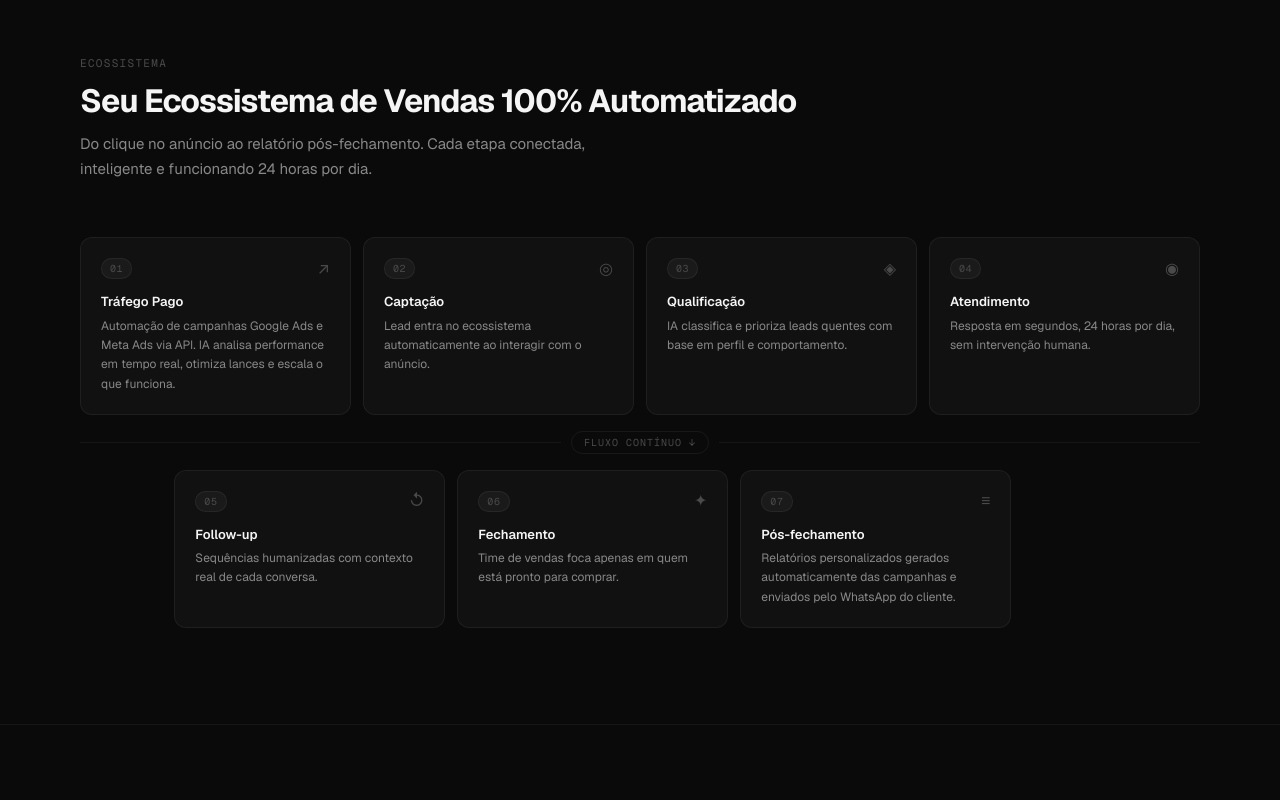
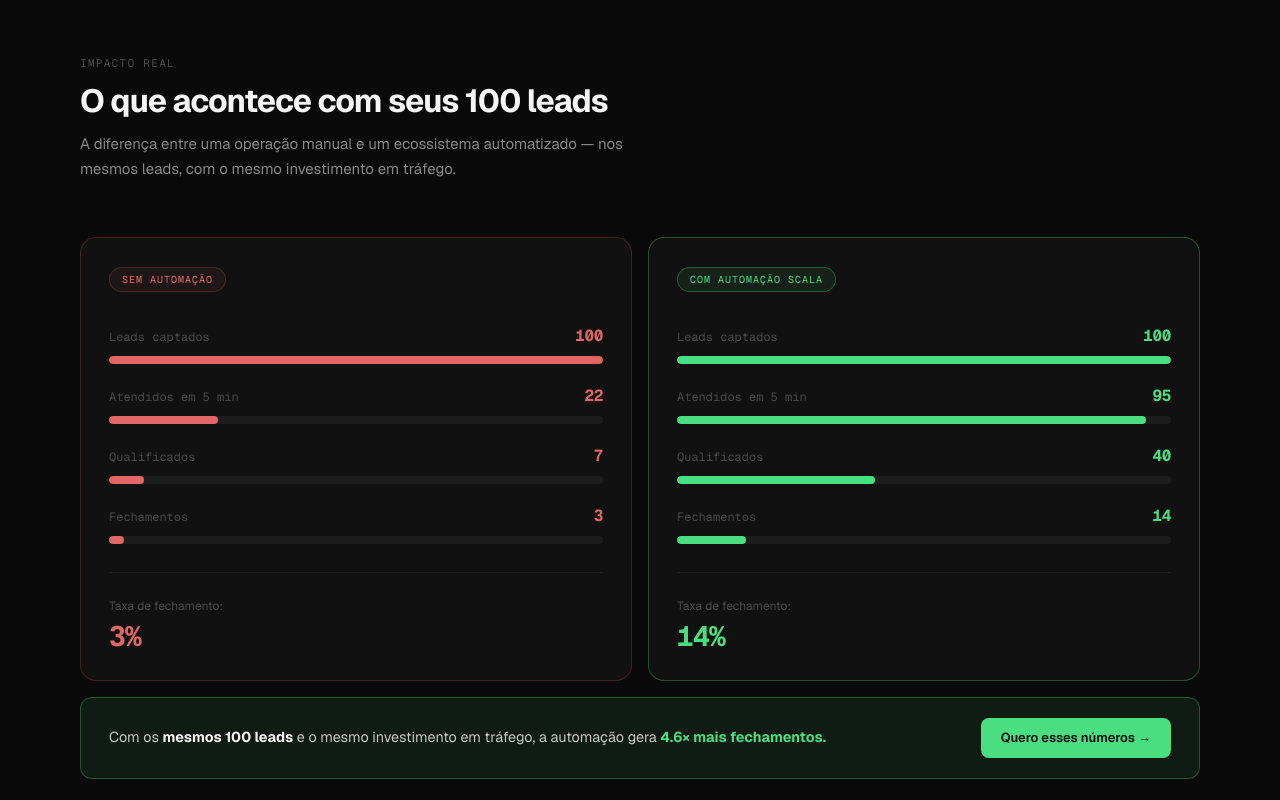
Before and after one commit to ph-nunan/portfolio-scala, a Next.js app: page / in a window 1280 px wide. Shown: the part 1780-2580 px from the top of the page. Built offline with nearby package versions, Linux system fonts and the light colour scheme.

Commit message:
feat: FunnelComparison — funil comparativo animado sem vs com automacao

```diff
--- a/app/page.tsx
+++ b/app/page.tsx
@@ -2,6 +2,7 @@ import Navbar from "@/components/Navbar"
 import FloatingCTA from "@/components/FloatingCTA"
 import Hero from "@/components/sections/Hero"
 import Problem from "@/components/sections/Problem"
+import FunnelComparison from "@/components/sections/FunnelComparison"
 import Ecosystem from "@/components/sections/Ecosystem"
 import Services from "@/components/sections/Services"
 import MidCTA from "@/components/sections/MidCTA"
@@ -19,6 +20,7 @@ export default function Home() {
       <FloatingCTA />
       <Hero />
       <Problem />
+      <FunnelComparison />
       <Ecosystem />
       <Services />
       <MidCTA />
--- /dev/null
+++ b/components/sections/FunnelComparison.tsx
@@ -0,0 +1,224 @@
+"use client"
+
+import { motion, useInView, animate } from "framer-motion"
+import { useRef, useState, useEffect } from "react"
+
+const stages = [
+  { label: "Leads captados",       without: 100, with: 100 },
+  { label: "Atendidos em 5 min",   without: 22,  with: 95  },
+  { label: "Qualificados",         without: 7,   with: 40  },
+  { label: "Fechamentos",          without: 3,   with: 14  },
+]
+
+function CountUp({ to, inView, delay }: { to: number; inView: boolean; delay: number }) {
+  const [val, setVal] = useState(0)
+  const ref = useRef<HTMLSpanElement>(null)
+  useEffect(() => {
+    if (!inView) return
+    const c = animate(0, to, { duration: 1.4, delay, ease: "easeOut", onUpdate: (v) => setVal(Math.round(v)) })
+    return c.stop
+  }, [inView, to, delay])
+  return <span ref={ref}>{val}</span>
+}
+
+function FunnelPanel({
+  title,
+  field,
+  accentColor,
+  dimColor,
+  borderColor,
+  inView,
+  delayBase,
+}: {
+  title: string
+  field: "without" | "with"
+  accentColor: string
+  dimColor: string
+  borderColor: string
+  inView: boolean
+  delayBase: number
+}) {
+  return (
+    <div style={{
+      background: "var(--surface)",
+      border: `1px solid ${borderColor}`,
+      borderRadius: "16px",
+      padding: "28px",
+      display: "flex",
+      flexDirection: "column",
+    }}>
+      {/* Header */}
+      <div style={{ marginBottom: "32px" }}>
+        <span style={{
+          display: "inline-block",
+          fontFamily: "var(--font-geist-mono)",
+          fontSize: "0.625rem",
+          textTransform: "uppercase",
+          letterSpacing: "0.1em",
+          color: accentColor,
+          background: dimColor,
+          border: `1px solid ${borderColor}`,
+          padding: "4px 12px",
+          borderRadius: "100px",
+        }}>
+          {title}
+        </span>
+      </div>
+
+      {/* Stages */}
+      <div style={{ display: "flex", flexDirection: "column", gap: "20px", flex: 1 }}>
+        {stages.map((stage, i) => {
+          const value = stage[field]
+          const pct = value // value is already a % of 100
+
+          return (
+            <div key={i}>
+              <div style={{ display: "flex", justifyContent: "space-between", alignItems: "baseline", marginBottom: "8px" }}>
+                <span style={{ fontSize: "0.75rem", color: "var(--text-3)", fontFamily: "var(--font-geist-mono)" }}>
+                  {stage.label}
+                </span>
+                <span style={{
+                  fontSize: "1rem",
+                  fontWeight: 700,
+                  color: accentColor,
+                  fontFamily: "var(--font-geist-mono)",
+                  letterSpacing: "-0.02em",
+                }}>
+                  <CountUp to={value} inView={inView} delay={delayBase + i * 0.15} />
+                </span>
+              </div>
+
+              {/* Bar track */}
+              <div style={{ height: "8px", background: "rgba(255,255,255,0.05)", borderRadius: "100px", overflow: "hidden" }}>
+                <motion.div
+                  initial={{ width: 0 }}
+                  animate={inView ? { width: `${pct}%` } : { width: 0 }}
+                  transition={{ duration: 1.3, delay: delayBase + i * 0.15, ease: [0.21, 0.47, 0.32, 0.98] }}
+                  style={{ height: "100%", background: accentColor, borderRadius: "100px" }}
+                />
+              </div>
+            </div>
+          )
+        })}
+      </div>
+
+      {/* Bottom result */}
+      <div style={{ marginTop: "28px", paddingTop: "20px", borderTop: "1px solid rgba(255,255,255,0.05)" }}>
+        <span style={{ fontSize: "0.75rem", color: "var(--text-3)" }}>
+          Taxa de fechamento:
+        </span>
+        <span style={{
+          display: "block",
+          fontFamily: "var(--font-geist-mono)",
+          fontSize: "1.75rem",
+          fontWeight: 700,
+          color: accentColor,
+          letterSpacing: "-0.03em",
+          lineHeight: 1.1,
+          marginTop: "4px",
+        }}>
+          {field === "without" ? "3%" : "14%"}
+        </span>
+      </div>
+    </div>
+  )
+}
+
+export default function FunnelComparison() {
+  const ref = useRef(null)
+  const inView = useInView(ref, { once: true, margin: "-80px" })
+
+  return (
+    <section ref={ref} className="s-wrap">
+      <div className="s-inner">
+        <motion.div
+          className="s-head"
+          initial={{ opacity: 0, y: 20 }}
+          animate={inView ? { opacity: 1, y: 0 } : {}}
+          transition={{ duration: 0.5 }}
+        >
+          <p className="s-label">Impacto Real</p>
+          <h2 className="s-title">O que acontece com seus 100 leads</h2>
+          <p className="s-sub">
+            A diferença entre uma operação manual e um ecossistema automatizado —
+            nos mesmos leads, com o mesmo investimento em tráfego.
+          </p>
+        </motion.div>
+
+        {/* Funnel panels */}
+        <motion.div
+          initial={{ opacity: 0, y: 24 }}
+          animate={inView ? { opacity: 1, y: 0 } : {}}
+          transition={{ duration: 0.5, delay: 0.1 }}
+          className="g-2"
+        >
+          <FunnelPanel
+            title="Sem Automação"
+            field="without"
+            accentColor="rgba(248, 113, 113, 0.9)"
+            dimColor="rgba(248, 113, 113, 0.06)"
+            borderColor="rgba(248, 113, 113, 0.2)"
+            inView={inView}
+            delayBase={0.2}
+          />
+          <FunnelPanel
+            title="Com Automação Scala"
+            field="with"
+            accentColor="var(--accent)"
+            dimColor="var(--accent-dim)"
+            borderColor="var(--accent-border)"
+            inView={inView}
+            delayBase={0.35}
+          />
+        </motion.div>
+
+        {/* Multiplier callout */}
+        <motion.div
+          initial={{ opacity: 0, y: 16 }}
+          animate={inView ? { opacity: 1, y: 0 } : {}}
+          transition={{ duration: 0.6, delay: 0.9 }}
+          style={{
+            marginTop: "16px",
+            padding: "20px 28px",
+            background: "var(--accent-dim)",
+            border: "1px solid var(--accent-border)",
+            borderRadius: "12px",
+            display: "flex",
+            alignItems: "center",
+            justifyContent: "space-between",
+            flexWrap: "wrap",
+            gap: "16px",
+          }}
+        >
+          <p style={{ fontSize: "0.9rem", color: "rgba(245,245,245,0.8)", lineHeight: 1.5 }}>
+            Com os <strong style={{ color: "#f5f5f5" }}>mesmos 100 leads</strong> e o mesmo investimento em tráfego,
+            a automação gera{" "}
+            <strong style={{ color: "var(--accent)" }}>4.6× mais fechamentos.</strong>
+          </p>
+          <a
+            href="#contact"
+            style={{
+              display: "inline-flex",
+              alignItems: "center",
+              gap: "8px",
+              padding: "10px 20px",
+              background: "var(--accent)",
+              color: "#0a0a0a",
+              borderRadius: "8px",
+              fontWeight: 600,
+              fontSize: "0.8125rem",
+              textDecoration: "none",
+              whiteSpace: "nowrap",
+              transition: "opacity 0.2s",
+              flexShrink: 0,
+            }}
+            onMouseEnter={(e) => (e.currentTarget.style.opacity = "0.88")}
+            onMouseLeave={(e) => (e.currentTarget.style.opacity = "1")}
+          >
+            Quero esses números →
+          </a>
+        </motion.div>
+      </div>
+    </section>
+  )
+}
```
